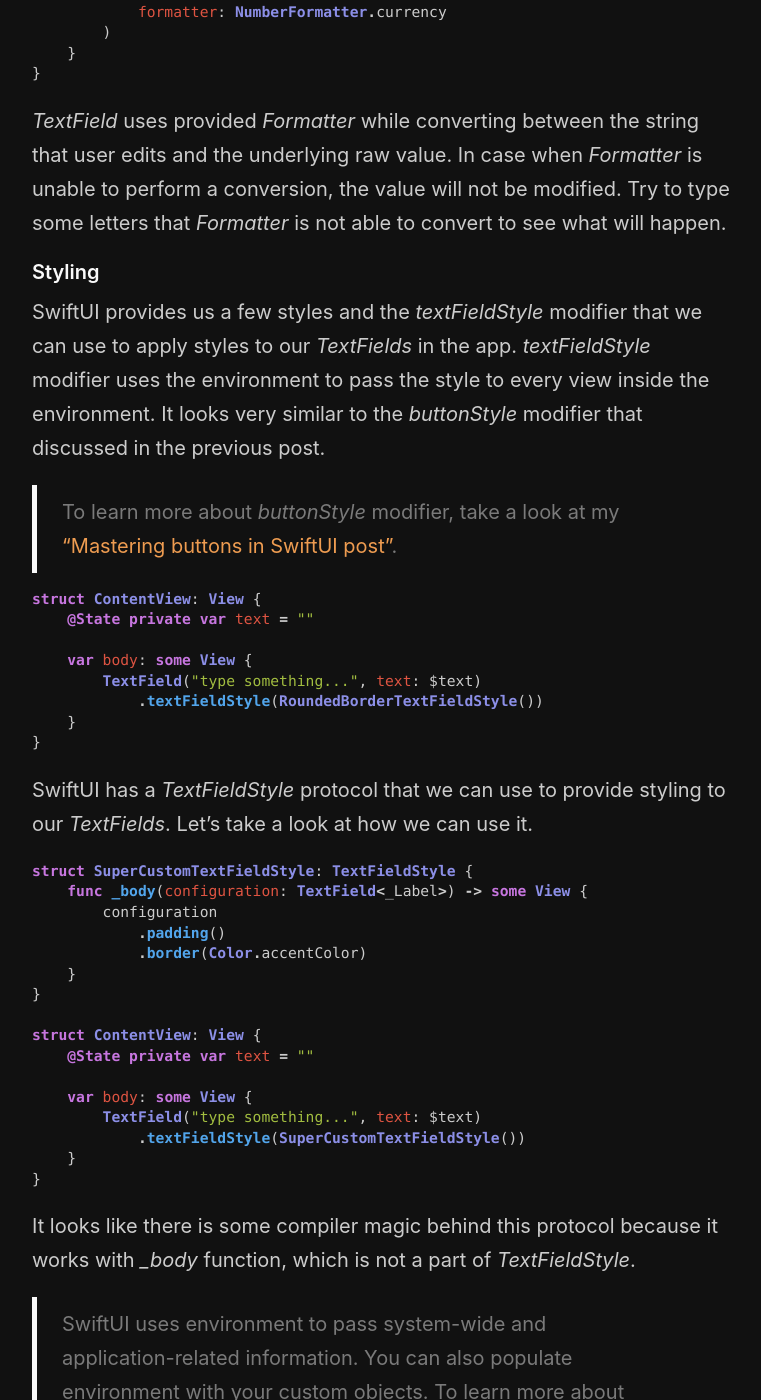
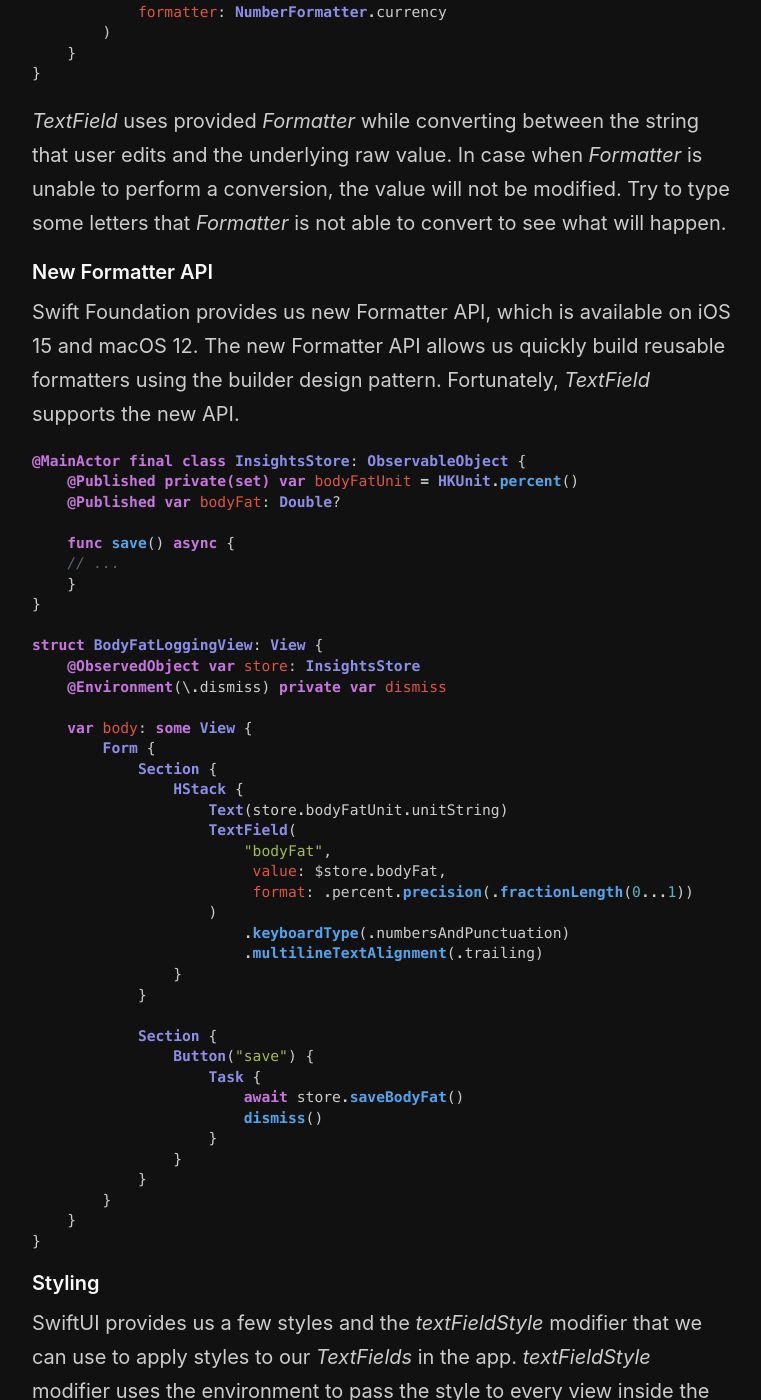
Before and after one commit to mecid/mecid.github.io, a Jekyll site: the page built from _posts/2020-02-26-textfield-in-swiftui.md, in a window 1280 px wide and 1400 px high, scrolled down 1930 px. Shown: the whole window, without its empty margins (258-1019 px from the left). Built offline with Jekyll 4.4.1, drawn with Linux system fonts in a browser that asks for light colours.

Commit message:
new formatter api added to textfield post

````diff
--- a/_posts/2020-02-26-textfield-in-swiftui.md
+++ b/_posts/2020-02-26-textfield-in-swiftui.md
@@ -67,6 +67,51 @@ struct ContentView: View {
 
 *TextField* uses provided *Formatter* while converting between the string that user edits and the underlying raw value. In case when *Formatter* is unable to perform a conversion, the value will not be modified. Try to type some letters that *Formatter* is not able to convert to see what will happen.
 
+#### New Formatter API
+Swift Foundation provides us new Formatter API, which is available on iOS 15 and macOS 12. The new Formatter API allows us quickly build reusable formatters using the builder design pattern. Fortunately, *TextField* supports the new API.
+
+```swift
+@MainActor final class InsightsStore: ObservableObject {
+    @Published private(set) var bodyFatUnit = HKUnit.percent()
+    @Published var bodyFat: Double?
+
+    func save() async {
+    // ...
+    }
+}
+
+struct BodyFatLoggingView: View {
+    @ObservedObject var store: InsightsStore
+    @Environment(\.dismiss) private var dismiss
+
+    var body: some View {
+        Form {
+            Section {
+                HStack {
+                    Text(store.bodyFatUnit.unitString)
+                    TextField(
+                        "bodyFat",
+                         value: $store.bodyFat,
+                         format: .percent.precision(.fractionLength(0...1))
+                    )
+                        .keyboardType(.numbersAndPunctuation)
+                        .multilineTextAlignment(.trailing)
+                }
+            }
+
+            Section {
+                Button("save") {
+                    Task {
+                        await store.saveBodyFat()
+                        dismiss()
+                    }
+                }
+            }
+        }
+    }
+}
+```
+
 #### Styling
 SwiftUI provides us a few styles and the *textFieldStyle* modifier that we can use to apply styles to our *TextFields* in the app. *textFieldStyle* modifier uses the environment to pass the style to every view inside the environment. It looks very similar to the *buttonStyle* modifier that discussed in the previous post.
 
````
